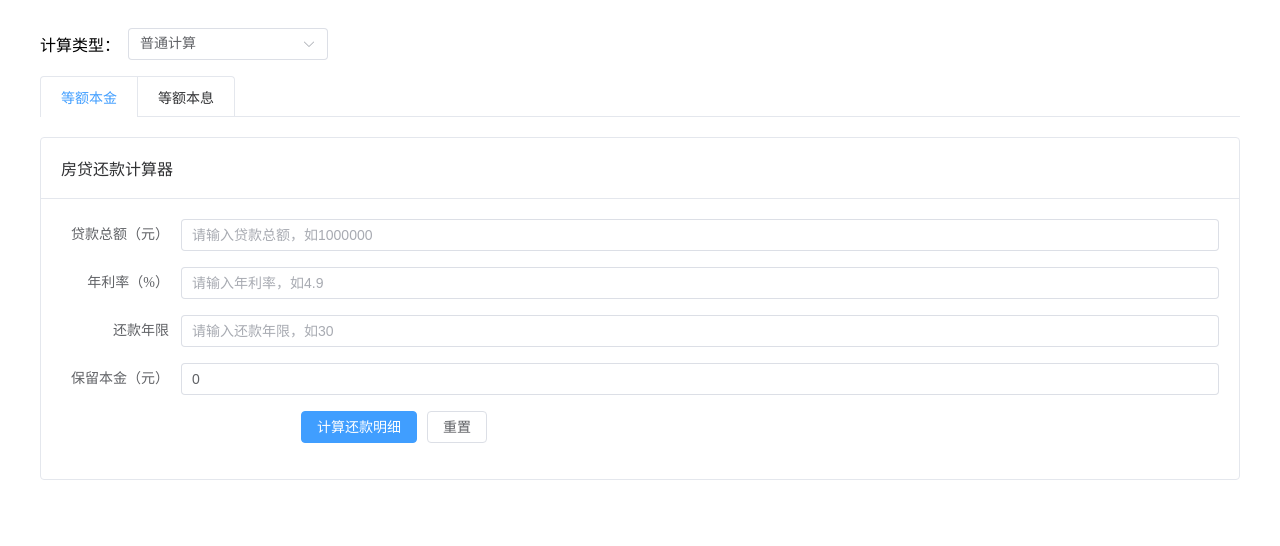
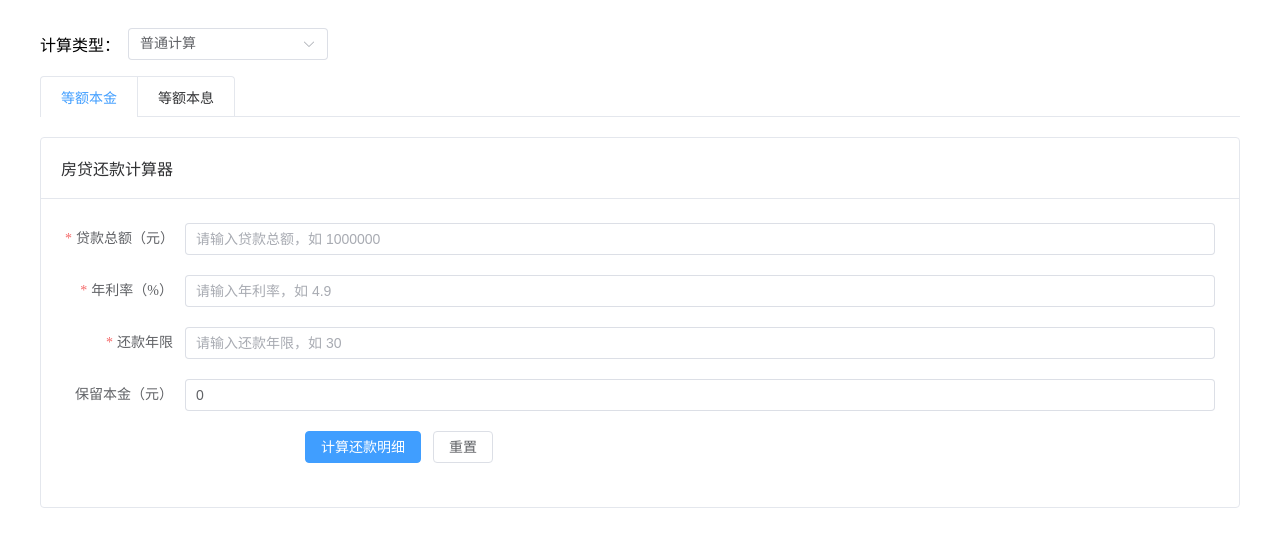
Before and after one commit to PeipengWang/vue3-mini, a Vue app: page / in a window 1280 px wide. Shown: the top 546 px of the page. Built offline with nearby package versions, Linux system fonts and the light colour scheme.

Commit message:
修改风格为element-ui,增加提前还款保留金额，增加周期还款月份显示

```diff
--- a/src/App2.vue
+++ b/src/App2.vue
@@ -208,7 +208,8 @@ const form = reactive({
   loanTotal: '', // 贷款总额
   annualRate: '', // 年利率
   years: '', // 还款年限
-  prepayments: [] // 提前还款列表
+  prepayments: [], // 提前还款列表
+  reservedPrincipalNum: ''
 })
 
 // 结果数据
@@ -319,7 +320,7 @@ const calculate = () => {
   const loanTotalNum = Number(form.loanTotal)
   const annualRateNum = Number(form.annualRate)
   const yearsNum = Number(form.years)
-
+  const reservedPrincipalNum = Number(form.reservedPrincipal)
   if (loanTotalNum <= 0 || annualRateNum <= 0 || yearsNum <= 0) {
     showAlert('error', '贷款总额、年利率、还款年限必须大于0')
     return
--- a/src/components/CalculatorForm.vue
+++ b/src/components/CalculatorForm.vue
@@ -1,55 +1,65 @@
 <template>
-  <el-card shadow="hover" header="房贷还款计算器">
-    <!-- 表单容器 -->
+  <el-card
+      shadow="hover"
+      header="房贷还款计算器"
+      class="calc-card"
+  >
+    <!-- 表单容器：绑定校验规则 + 统一尺寸 -->
     <el-form
         :model="form"
+        :rules="formRules"
+        ref="formRef"
         label-width="120px"
-        ref="formRef"
+        size="default"
     >
-      <!-- 基础贷款参数 - 贷款总额 -->
+      <!-- 贷款总额 -->
       <el-form-item label="贷款总额（元）" prop="loanTotal">
         <el-input
             v-model.number="form.loanTotal"
             type="number"
             step="0.01"
-            placeholder="请输入贷款总额，如1000000"
+            placeholder="请输入贷款总额，如 1000000"
+            clearable
         />
       </el-form-item>
 
-      <!-- 基础贷款参数 - 年利率 -->
+      <!-- 年利率 -->
       <el-form-item label="年利率（%）" prop="annualRate">
         <el-input
             v-model.number="form.annualRate"
             type="number"
             step="0.01"
-            placeholder="请输入年利率，如4.9"
+            placeholder="请输入年利率，如 4.9"
+            clearable
         />
       </el-form-item>
 
-      <!-- 基础贷款参数 - 还款年限 -->
+      <!-- 还款年限 -->
       <el-form-item label="还款年限" prop="years">
         <el-input
             v-model.number="form.years"
             type="number"
             min="1"
-            placeholder="请输入还款年限，如30"
+            placeholder="请输入还款年限，如 30"
+            clearable
         />
       </el-form-item>
 
-      <!-- 基础贷款参数 - 保留本金 -->
+      <!-- 保留本金 -->
       <el-form-item label="保留本金（元）" prop="reservedPrincipal">
         <el-input
             v-model.number="form.reservedPrincipal"
             type="number"
             step="0.01"
             min="0"
-            placeholder="请输入保留不还的本金金额，如10000（填0则不保留）"
+            placeholder="请输入保留不还的本金金额，如 10000（填 0 则不保留）"
+            clearable
         />
       </el-form-item>
 
-      <!-- 引入提前还款子组件（透传显隐控制） -->
+      <!-- 提前还款子组件：【关键修复】删除重复属性，规范书写 -->
       <PrepaymentSection
-          :visible="visiblePrepayment"
+          v-if="visiblePrepayment"
           v-model:prepayments="form.prepayments"
           v-model:periodicRepayList="form.periodicRepayList"
           @reset="handlePrepaymentReset"
@@ -57,18 +67,11 @@
       />
 
       <!-- 操作按钮区域 -->
-      <el-form-item>
-        <el-button
-            type="primary"
-            @click="handleCalculate"
-            style="margin-left: 120px;"
-        >
+      <el-form-item class="form-actions">
+        <el-button type="primary" @click="handleCalculate">
           计算还款明细
         </el-button>
-        <el-button
-            @click="handleReset"
-            style="margin-left: 10px;"
-        >
+        <el-button @click="handleReset">
           重置
         </el-button>
       </el-form-item>
@@ -79,127 +82,195 @@
 <script setup>
 import { reactive, ref, defineEmits, defineProps } from 'vue'
 import { ElMessage } from 'element-plus'
-// 引入拆分后的提前还款子组件
 import PrepaymentSection from './PrepaymentSection.vue'
 
-// 定义接收的Props（由父组件控制提前还款显隐）
+// Props 定义
 const props = defineProps({
   visiblePrepayment: {
     type: Boolean,
-    default: true // 默认显示提前还款模块
+    default: true
   }
 })
 
-// 定义向外触发的事件
+// 事件定义
 const emit = defineEmits(['calculate', 'reset'])
 
-// 表单Ref（用于表单校验，预留扩展）
-const formRef = ref(null)
-// 提前还款子组件Ref（用于调用其重置方法）
-const prepaymentSectionRef = ref(null)
+// 表单 Ref + 校验规则
+const formRef = ref()
+const prepaymentSectionRef = ref()
 
-// 表单核心数据（仅保留基础参数 + 提前还款列表）
-const form = reactive({
-  // 基础贷款参数
-  loanTotal: '',          // 贷款总额
-  annualRate: '',         // 年利率
-  years: '',              // 还款年限
-  reservedPrincipal: 0,   // 保留不还的本金（默认0）
-  // 提前还款相关（双向绑定子组件）
-  prepayments: [],        // 一次性提前还款列表
-  periodicRepayList: []   // 周期性提前还款列表
+// 表单校验规则
+const formRules = reactive({
+  loanTotal: [
+    { required: true, message: '请输入贷款总额', trigger: 'blur' },
+    { type: 'number', min: 0.01, message: '贷款总额必须大于 0', trigger: 'blur' }
+  ],
+  annualRate: [
+    { required: true, message: '请输入年利率', trigger: 'blur' },
+    { type: 'number', min: 0.01, message: '年利率必须大于 0', trigger: 'blur' }
+  ],
+  years: [
+    { required: true, message: '请输入还款年限', trigger: 'blur' },
+    { type: 'number', min: 1, message: '还款年限必须大于等于 1', trigger: 'blur' }
+  ],
+  reservedPrincipal: [
+    { type: 'number', min: 0, message: '保留本金必须大于等于 0', trigger: 'blur' }
+  ]
 })
 
-/**
- * 重置表单所有数据
- * 1. 重置基础贷款参数
- * 2. 调用子组件重置提前还款数据
- * 3. 通知父组件执行重置逻辑
- */
+// 表单数据
+const form = reactive({
+  loanTotal: '',
+  annualRate: '',
+  years: '',
+  reservedPrincipal: 0,
+  prepayments: [],
+  periodicRepayList: []
+})
+
+// 重置表单
 const handleReset = () => {
-  // 重置基础参数
-  form.loanTotal = ''
-  form.annualRate = ''
-  form.years = ''
-  form.reservedPrincipal = 0
-
-  // 调用提前还款子组件的重置方法
-  if (prepaymentSectionRef.value) {
-    prepaymentSectionRef.value.resetPrepayment()
+  if (formRef.value) {
+    formRef.value.resetFields()
   }
 
-  // 通知父组件重置结果展示
+  prepaymentSectionRef.value?.resetPrepayment()
   emit('reset')
+  ElMessage.success('表单已重置')
 }
 
-/**
- * 处理提前还款子组件的重置事件（预留扩展）
- */
+// 提前还款子组件重置回调
 const handlePrepaymentReset = () => {
-  // 可在此添加额外的重置逻辑（如日志、状态更新等）
+  form.prepayments = []
+  form.periodicRepayList = []
 }
 
-/**
- * 提交计算逻辑
- * 1. 基础参数校验
- * 2. 整理参数格式
- * 3. 通知父组件执行计算请求
- */
-const handleCalculate = () => {
-  // 第一步：基础必填项校验
-  if (!form.loanTotal || !form.annualRate || !form.years) {
-    ElMessage.error('请填写必填项：贷款总额、年利率、还款年限')
+// 计算逻辑
+const handleCalculate = async () => {
+  // 表单校验
+  try {
+    await formRef.value.validate()
+  } catch (error) {
+    ElMessage.error('表单校验失败，请检查输入内容')
     return
   }
 
-  // 第二步：数值合法性转换与校验
+  // 数值转换
   const loanTotalNum = Number(form.loanTotal)
   const annualRateNum = Number(form.annualRate)
   const yearsNum = Number(form.years)
   const reservedPrincipalNum = Number(form.reservedPrincipal)
 
-  // 数值范围校验
-  if (loanTotalNum <= 0 || annualRateNum <= 0 || yearsNum <= 0) {
-    ElMessage.error('贷款总额、年利率、还款年限必须大于0')
+  // 保留本金特殊校验
+  if (reservedPrincipalNum >= loanTotalNum) {
+    ElMessage.error(`保留本金需小于贷款总额（${loanTotalNum} 元）`)
     return
   }
 
-  // 保留本金范围校验（不能≥贷款总额）
-  if (reservedPrincipalNum < 0 || reservedPrincipalNum >= loanTotalNum) {
-    ElMessage.error(`保留本金需≥0且＜贷款总额（${loanTotalNum}元）`)
-    return
-  }
-
-  // 第三步：整理参数格式（适配后端接口）
+  // 格式化参数
   const params = {
-    loanTotal: loanTotalNum,                // 贷款总额
-    annualRate: annualRateNum,              // 年利率
-    years: yearsNum,                        // 还款年限
-    reservedPrincipal: reservedPrincipalNum,// 保留不还的本金
-    // 一次性提前还款（过滤空数据，格式化类型）
+    loanTotal: loanTotalNum,
+    annualRate: annualRateNum,
+    years: yearsNum,
+    reservedPrincipal: reservedPrincipalNum,
     prepayments: form.prepayments
         .filter(item => item.month && item.amount)
         .map(item => ({
           month: Number(item.month),
           amount: Number(item.amount),
-          year: 0 // 兼容原有后端字段
+          year: 0
         })),
-    // 周期性提前还款列表
     periodicRepayList: form.periodicRepayList
   }
 
-  // 第四步：通知父组件执行计算请求
+  // 通知父组件计算
   emit('calculate', params)
+  ElMessage.info('正在计算，请稍候...')
 }
 </script>
 
 <style scoped>
-/* 基础容器样式，保持页面适配 */
-:deep(.el-form-item) {
-  margin-bottom: 16px;
+<style scoped>
+  /* 核心容器：基础样式 + 响应式最大宽度 */
+.calc-card {
+  /* 基础：最大宽度适配不同屏幕，小屏自动占满宽度 */
+  max-width: 1000px;
+  /* 最小宽度：避免小屏过度压缩 */
+  min-width: 320px;
+  /* 水平居中 */
+  margin: 0 auto;
+  /* 左右内边距：小屏时预留边距，避免内容贴边 */
+  padding: 0 16px;
+  /* 上下外边距：适配不同屏幕的间距 */
+  margin-top: 20px;
+  margin-bottom: 40px;
 }
 
+/* Element Plus 卡片内边距：响应式调整 */
 :deep(.el-card__body) {
-  padding: 20px;
+  padding: 24px;
+  /* 小屏（手机）时减小内边距，节省空间 */
+  @media (max-width: 768px) {
+    padding: 16px;
+  }
+}
+
+/* 表单项间距：响应式调整 */
+:deep(.el-form-item) {
+  margin-bottom: 20px;
+  /* 小屏时减小间距，节省垂直空间 */
+  @media (max-width: 768px) {
+    margin-bottom: 16px;
+  }
+}
+
+/* 按钮区域：核心响应式布局 */
+.form-actions {
+  display: flex;
+  justify-content: flex-start;
+  padding-left: 120px;
+  margin-top: 8px;
+  gap: 12px;
+
+  /* 断点1：平板/小屏电脑（≤992px） */
+  @media (max-width: 992px) {
+    padding-left: 80px;
+  }
+
+  /* 断点2：手机（≤768px）- 核心适配 */
+  @media (max-width: 768px) {
+    /* 按钮从横向排列改为纵向排列 */
+    flex-direction: column;
+    /* 取消左内边距，避免内容溢出 */
+    padding-left: 0;
+    /* 按钮宽度占满容器，更易点击 */
+    gap: 8px;
+  }
+
+  /* 断点3：超小屏手机（≤480px） */
+  @media (max-width: 480px) {
+    /* 进一步减小间距 */
+    gap: 6px;
+    margin-top: 4px;
+  }
+}
+
+/* 表单标签宽度：响应式调整（解决小屏标签换行问题） */
+:deep(.el-form-item__label) {
+  /* 小屏时减小标签宽度，避免内容挤压 */
+  @media (max-width: 768px) {
+    width: 80px !important;
+  }
+  @media (max-width: 480px) {
+    width: 60px !important;
+    font-size: 14px; /* 减小字体，节省空间 */
+  }
+}
+
+/* 输入框宽度：小屏占满容器 */
+:deep(.el-input) {
+  @media (max-width: 768px) {
+    width: 100% !important;
+  }
 }
 </style>
```
Also changed, not shown: src/components/PrepaymentSection.vue (+32 -6 lines).
